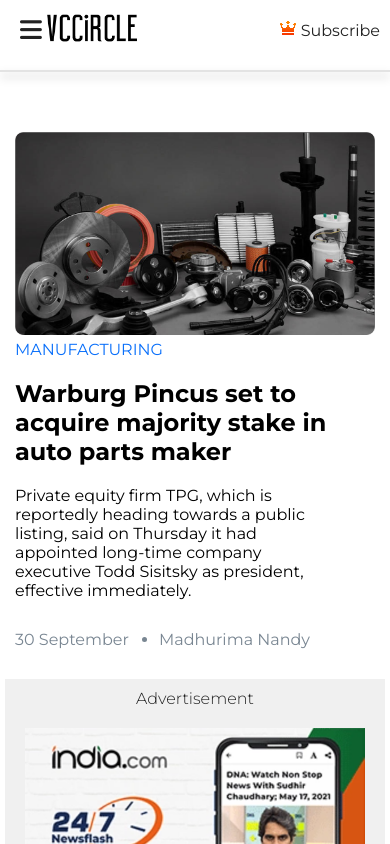
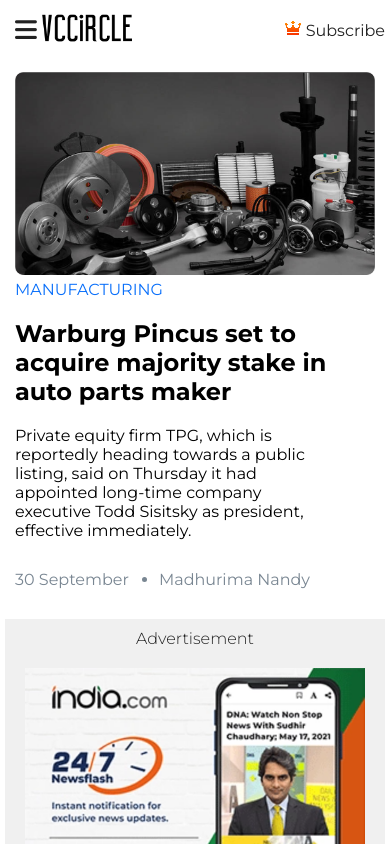
Before and after one commit to PrashantRajS18/ReactjsTask1, a React (Create React App) app: page / in a window 390 px wide. Shown: the top 844 px of the page. Built offline with nearby package versions, Linux system fonts and the light colour scheme.

Commit message:
Mobile responsive menu updated

```diff
--- a/src/App.css
+++ b/src/App.css
@@ -4,9 +4,25 @@
 /* margin-top: 10px; */
   box-sizing: border-box;
 }
+.lock-scroll{
+  overflow-y: hidden;
+}
+
 .container{
   padding-left: 100px;
   padding-right: 100px;
+}
+.containernav{
+  padding-left: 100px;
+  padding-right: 100px;
+  background-color: #FFFFFF;
+  position: fixed;
+  z-index: 8;
+  top: 0;
+  width: 100%;
+}
+header{
+  position: sticky;
 }
 .navbar{
   display: flex;
@@ -624,6 +640,7 @@
 }
 .mobmenu{
   display: none;
+
 }
   .menu{
     list-style: none;
--- a/src/Components/Nav.jsx
+++ b/src/Components/Nav.jsx
@@ -9,6 +9,7 @@
 
   const show = (event) => {
     event.preventDefault();
+    document.body.classList.toggle('lock-scroll');
     setMenu(!menu);
   };
 	const prevent = (e)=>{
@@ -17,8 +18,8 @@
 
   return (
     <>
-      <header className="container">
-        <nav className={menu ? " navbarresp Mont" : "navbar Mont"}>
+      <header className="containernav">
+        <nav className={menu ? "navbarresp Mont" : "navbar Mont"}>
           <div className={menu ? "flexnavsub" : "flexnav"}>
             <div>
               <div className="none hamburger">
--- a/src/grid.css
+++ b/src/grid.css
@@ -170,6 +170,7 @@
 }
 .mobmenu{
   display: block;
+  overflow-y: scroll !important;
   animation:  fadeIn 0.5s ease-in-out;
 }
 .navbar li{
@@ -246,6 +247,10 @@
 .container {
   padding-left: 5px  !important;
   padding-right: 5px !important;
+}
+.containernav{
+  padding-left: 0px !important;
+  padding-right: 0px !important;
 }
 .sec1img1{
   /* width: 100%; */
```
